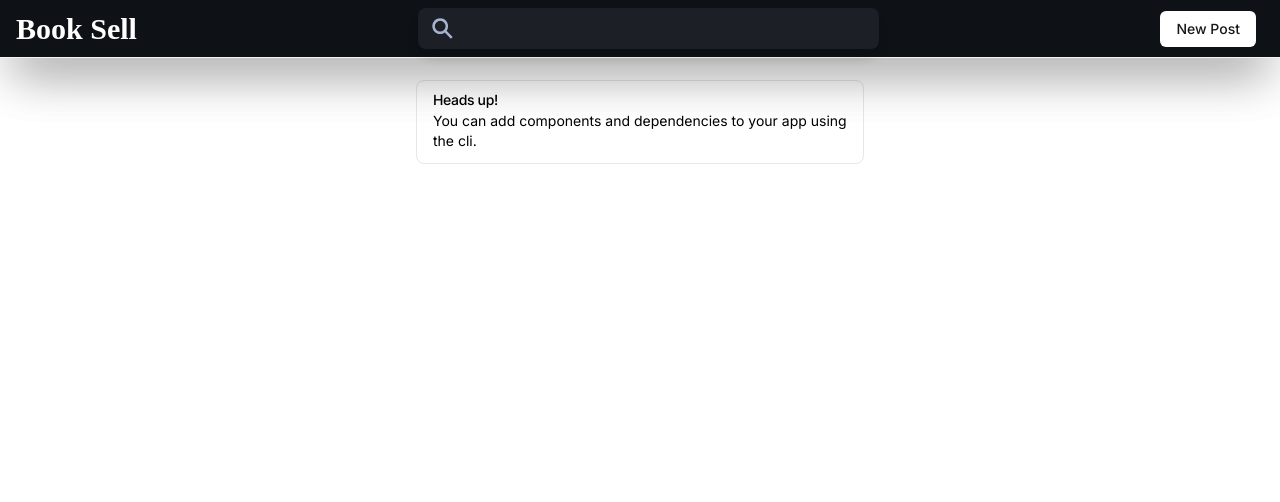
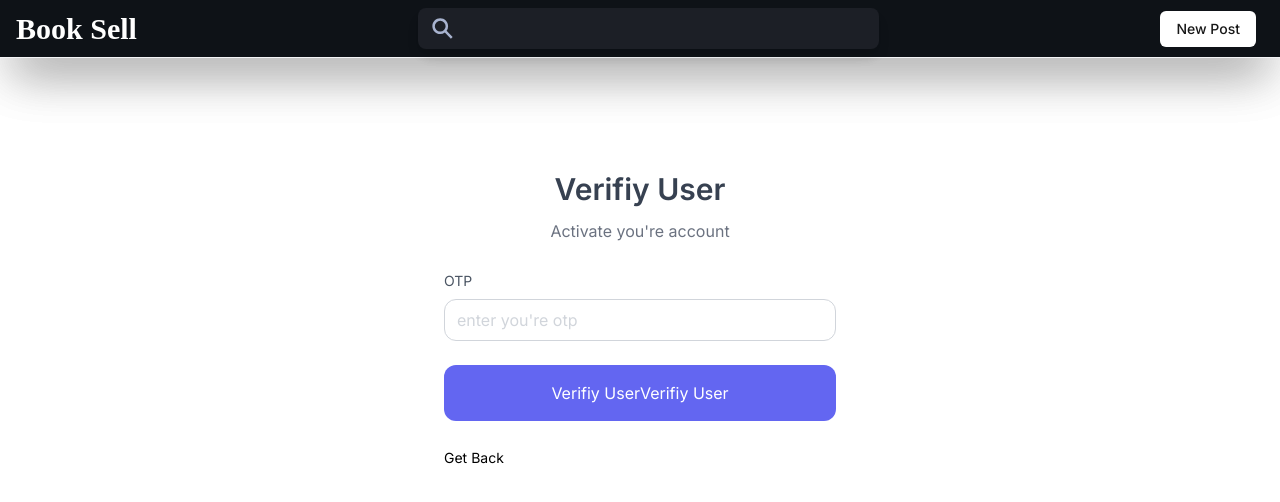
Before and after one commit to Soum-ik/book-selling-client, a Next.js app: page /verifiy-user in a window 1280 px wide. Shown: the top 502 px of the page. Built offline with nearby package versions, Linux system fonts and the light colour scheme; a web font is replaced by a local one.

Commit message:
[user auth done]@

```diff
--- a/src/app/(auth)/sign-in/page.tsx
+++ b/src/app/(auth)/sign-in/page.tsx
@@ -14,6 +14,7 @@ function page() {
     password: '',
   });
   const [eyeOn, setEyeOn] = useState(false);
+  const [loading, setLoading] = useState<boolean>(false);
 
   const handleChange = (e: React.ChangeEvent<HTMLInputElement>) => {
     const { name, value } = e.target;
@@ -26,6 +27,9 @@ function page() {
   const handleFormSubmit = (e: React.ChangeEvent<HTMLFormElement>) => {
     e.preventDefault();
     const endpoint = `${process.env.NEXT_PUBLIC_ENDPOINT_BASEPATH}sign-in`;
+
+    try {
+      setLoading(true)
 
       const fetchData = async () => {
         const response = await fetch(endpoint, {
@@ -52,16 +56,28 @@ function page() {
           })
           const token = data.data['token']
           document.cookie = `authToken=${token}; max-age=3600; path=/;`;
-        route.replace('/')
+          route.refresh()
+          route.push('/')
           return
-      }
+        } await new Promise<void>((resolve) => {
+          setTimeout(() => {
+            resolve();
+          }, 2000);
+        });
+
         toast.error(data.message)
       }
       fetchData()
+      setLoading(false)
+
+    } catch (error) {
+      setLoading(false)
+
+      toast('Something want wrong')
+    }
   }
 
   return (
-    <div>
     <div className="flex items-center min-h-[60vh] vhbg-white dark:bg-gray-900">
       <div className="container mx-auto">
         <div className="max-w-md mx-auto my-10">
@@ -134,9 +150,10 @@ function page() {
               <div className="mb-6">
                 <button
                   type="submit"
+                  disabled={loading}
                   className="w-full px-3 py-4 text-white bg-indigo-500 !rounded-xl focus:bg-indigo-600 focus:outline-none"
                 >
-                    Sign in
+                  {loading ? `Loading....` : `Sign In`}
                 </button>
               </div>
               <p className="text-sm text-center text-gray-400">
@@ -154,9 +171,6 @@ function page() {
         </div>
       </div>
     </div>
-
-
-    </div>
   )
 }
 
--- a/src/app/(auth)/sign-up/page.tsx
+++ b/src/app/(auth)/sign-up/page.tsx
@@ -61,8 +61,7 @@ function Page() {
 
       const res = await response.json();
       if (res.statusCode === 200) {
-        // toast.success("Account created successfully");
-        toast("Account created successfully", {
+        toast("Account created successfully, Please check your email", {
           description: date + "",
           action: {
             label: "Close",
@@ -77,7 +76,7 @@ function Page() {
           number: "",
           semester: "",
         })
-        route.replace('/sign-in')
+        route.replace('/verifiy-user')
         return
       }
       toast.error(res.message)
--- a/src/app/(auth)/verifiy-user/page.tsx
+++ b/src/app/(auth)/verifiy-user/page.tsx
@@ -1,14 +1,123 @@
-import { Alert, AlertDescription, AlertTitle } from "@/components/ui/alert"
+'use client'
+import Link from "next/link";
+import { useRouter } from "next/navigation";
+import React, { useState } from "react";
+import { toast } from "sonner";
+import { z } from "zod";
 
+const checkOtp = z.object({
+  otp: z.string().min(7, { message: 'Minimun 7 digit' })
+})
 
 export default function page() {
+  const [otp, setOtp] = useState('');
+  const route = useRouter()
+  const [loading, setLoading] = useState<boolean>(false);
+
+  const handleFormSubmit = async (e: React.ChangeEvent<HTMLFormElement>) => {
+    e.preventDefault()
+    const date = new Date()
+    try {
+      setLoading(true)
+      const { error, data } = checkOtp.safeParse({ otp }); // Parsing as an object with 'otp' key
+      if (error) {
+        setLoading(false)
+        return toast(error?.message, { description: date + "", })
+      }
+      const endpoint = `${process.env.NEXT_PUBLIC_ENDPOINT_BASEPATH}verifi-user/${data.otp}`
+
+      const response = await fetch(endpoint)
+      const result = await response.json()
+      const current_date = new Date()
+
+      if (result.statusCode === 200) {
+        toast(result.message, {
+          description: current_date + "",
+          action: {
+            label: "Close",
+            onClick: () => console.log("Close"),
+          },
+        })
+        await new Promise<void>((resolve) => {
+          setTimeout(() => {
+            resolve();
+          }, 2000);
+        });
+        setLoading(false)
+
+        route.replace('/sign-in')
+        return
+      } else
+        setLoading(false)
+
+      return toast(result.message, {
+        description: current_date + "",
+
+        action: {
+          label: "Close",
+          onClick: () => console.log("Close"),
+        },
+
+      })
+    } catch (error) {
+      setLoading(false)
+
+      toast('Some thing want wrong', {
+        action: {
+          label: "Close",
+          onClick: () => console.log("Close"),
+        },
+      })
+    }
+  }
+
   return (
-    <Alert className=" max-w-md mx-auto">
-      {/* <Terminal className="h-4 w-4" /> */}
-      <AlertTitle>Heads up!</AlertTitle>
-      <AlertDescription>
-        You can add components and dependencies to your app using the cli.
-      </AlertDescription>
-    </Alert>
+    <div className="flex items-center min-h-[60vh] vhbg-white dark:bg-gray-900">
+      <div className="container mx-auto">
+        <div className="max-w-md mx-auto my-10">
+          <div className="text-center">
+            <h1 className="my-3 text-3xl font-semibold text-gray-700 dark:text-gray-200">
+              Verifiy User
+            </h1>
+            <p className="text-gray-500 dark:text-gray-400">
+              Activate you're account
+            </p>
+          </div>
+          <div className="m-7">
+            <form onSubmit={handleFormSubmit}>
+              <div className="mb-6">
+                <label
+                  htmlFor="otp"
+                  className="block mb-2 text-sm text-gray-600 dark:text-gray-400"
+                >
+                  OTP
+                </label>
+                <input
+                  type="text"
+                  value={otp}
+                  onChange={(e) => setOtp(e.target.value)}
+                  name="otp"
+                  id="otp"
+                  placeholder="enter you're otp"
+                  className="w-full px-3 py-2   placeholder-gray-300 border border-gray-300 !rounded-xl focus:outline-none focus:ring focus:ring-indigo-100 focus:border-indigo-300 dark:bg-gray-700 dark:text-white dark:placeholder-gray-500 dark:border-gray-600 dark:focus:ring-gray-900 dark:focus:border-gray-500"
+                />
+              </div>
+
+              <div className="mb-6">
+                <button
+                  type="submit"
+                  className="w-full px-3 py-4 text-white bg-indigo-500 !rounded-xl focus:bg-indigo-600 focus:outline-none"
+                >
+                  {loading ? `Loading....` : `Verifiy User`}
+
+                  Verifiy User
+                </button>
+              </div>
+              <Link className=" text-sm" href={'/sign-up'}>Get Back</Link>
+            </form>
+          </div>
+        </div>
+      </div>
+    </div>
   )
 }
```
Lines whose indentation alone changed are shown as unchanged.
